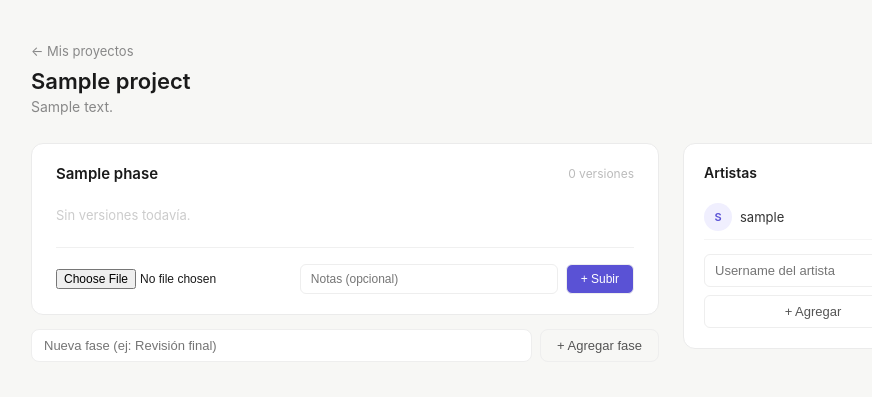
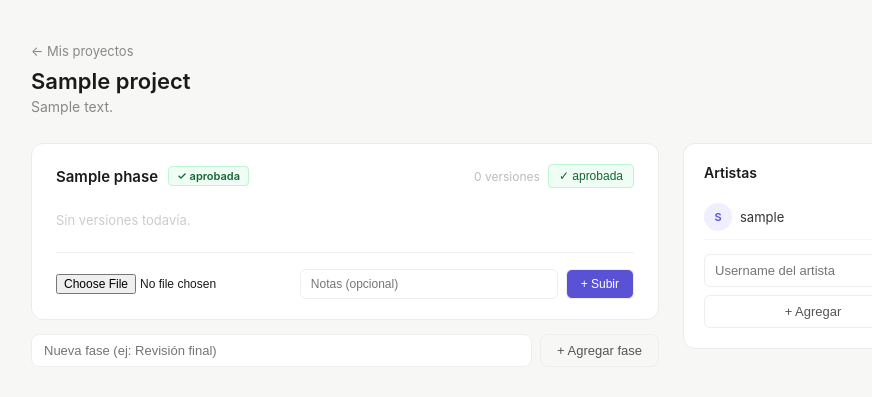
Before and after one commit to vixowownmr-wq/studio-track, a Flask app: page /proyecto/1 in a window 1280 px wide. Shown: the part 52-449 px from the top of the page, without its empty margins (153-1025 px from the left). Run offline with Flask 3, Linux system fonts and the light colour scheme; a user stored in the database is signed in; tables that the repository leaves empty hold one stand-in row (values such as "Sample post").

Commit message:
agregar aprobacion de fase

```diff
--- a/app/models.py
+++ b/app/models.py
@@ -50,6 +50,7 @@ class Phase(db.Model):
     order = db.Column(db.Integer, default=0)
     project_id = db.Column(db.Integer, db.ForeignKey('project.id'), nullable=False)
     created_at = db.Column(db.DateTime, default=datetime.utcnow)
+    aprobada = db.Column(db.Boolean, default=False)
 
     versions = db.relationship('Version', backref='phase', lazy=True, cascade='all, delete-orphan')
 
--- a/app/routes/projects.py
+++ b/app/routes/projects.py
@@ -257,3 +257,20 @@ def eliminar_version(version_id):
 
     flash('Versión eliminada.', 'success')
     return redirect(url_for('projects.ver_proyecto', proyecto_id=proyecto.id))
+
+@projects_bp.route('/fase/<int:fase_id>/aprobar', methods=['POST'])
+@login_required
+def aprobar_fase(fase_id):
+    fase = Phase.query.get_or_404(fase_id)
+    proyecto = fase.project
+
+    if proyecto.producer_id != current_user.id:
+        flash('Solo el productor puede aprobar fases.', 'danger')
+        return redirect(url_for('projects.ver_proyecto', proyecto_id=proyecto.id))
+
+    fase.aprobada = not fase.aprobada  # Toggle: aprueba o desaprueba
+    db.session.commit()
+
+    estado = 'aprobada' if fase.aprobada else 'desaprobada'
+    flash(f'Fase "{fase.name}" {estado}.', 'success')
+    return redirect(url_for('projects.ver_proyecto', proyecto_id=proyecto.id))
--- a/app/templates/projects/ver_proyecto.html
+++ b/app/templates/projects/ver_proyecto.html
@@ -19,8 +19,30 @@
         <div style="background:white; border:1px solid #ebebeb; border-radius:12px; padding:20px 24px; margin-bottom:14px;">
 
             <div style="display:flex; justify-content:space-between; align-items:center; margin-bottom:16px;">
-                <span style="font-size:15px; font-weight:600;">{{ fase.name }}</span>
-                <span style="font-size:12px; color:#bbb;">{{ fase.versions|length }} versiones</span>
+                <div style="display:flex; align-items:center; gap:10px;">
+                    <span style="font-size:15px; font-weight:600;">{{ fase.name }}</span>
+                    {% if fase.aprobada %}
+                        <span style="font-size:11px; font-weight:600; background:#f0fdf4; color:#166534; padding:2px 8px; border-radius:4px; border:1px solid #bbf7d0;">
+                            ✓ aprobada
+                        </span>
+                    {% endif %}
+                </div>
+                <div style="display:flex; align-items:center; gap:8px;">
+                    <span style="font-size:12px; color:#bbb;">{{ fase.versions|length }} versiones</span>
+                    {% if es_productor %}
+                    <form method="POST" action="{{ url_for('projects.aprobar_fase', fase_id=fase.id) }}">
+                        <button type="submit"
+                                style="font-size:12px; padding:4px 10px; border-radius:4px; cursor:pointer;
+                                       {% if fase.aprobada %}
+                                       background:#f0fdf4; color:#166534; border:1px solid #bbf7d0;
+                                       {% else %}
+                                       background:none; color:#888; border:1px solid #e5e5e5;
+                                       {% endif %}">
+                            {% if fase.aprobada %}✓ aprobada{% else %}aprobar{% endif %}
+                        </button>
+                    </form>
+                    {% endif %}
+                </div>
             </div>
 
             {% if fase.versions %}
```
